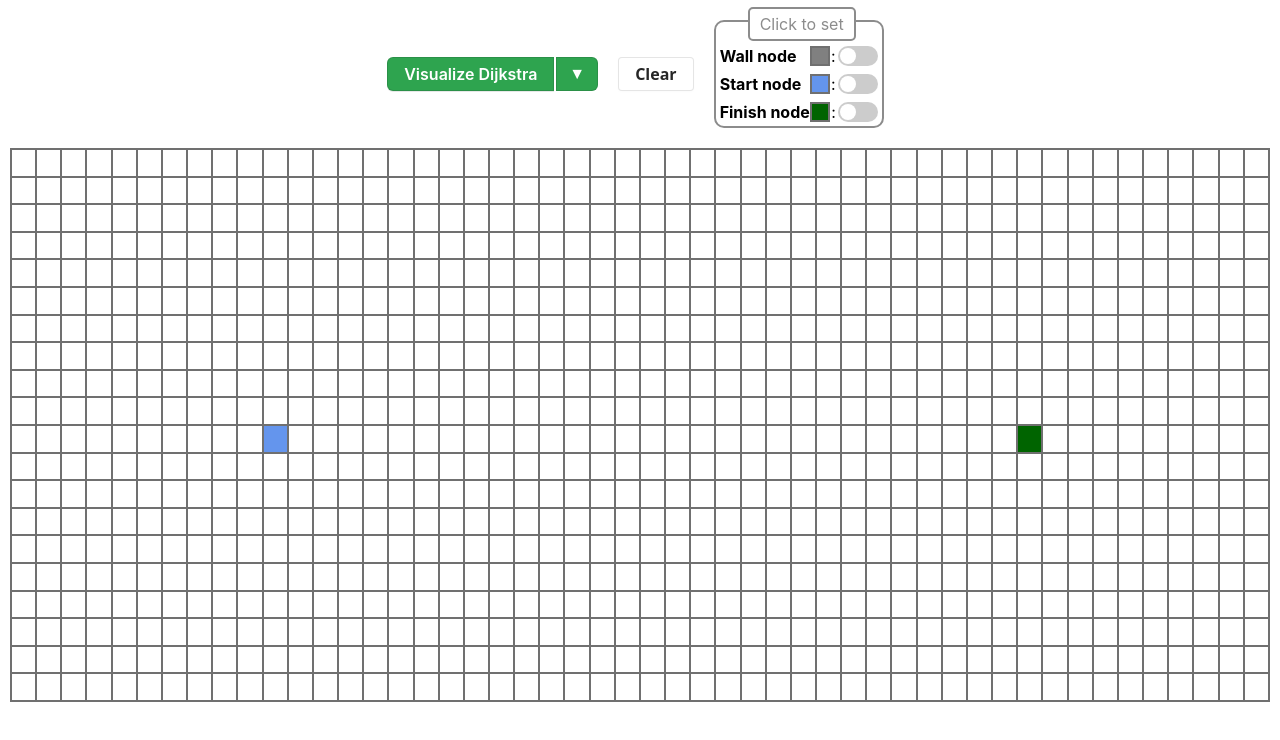
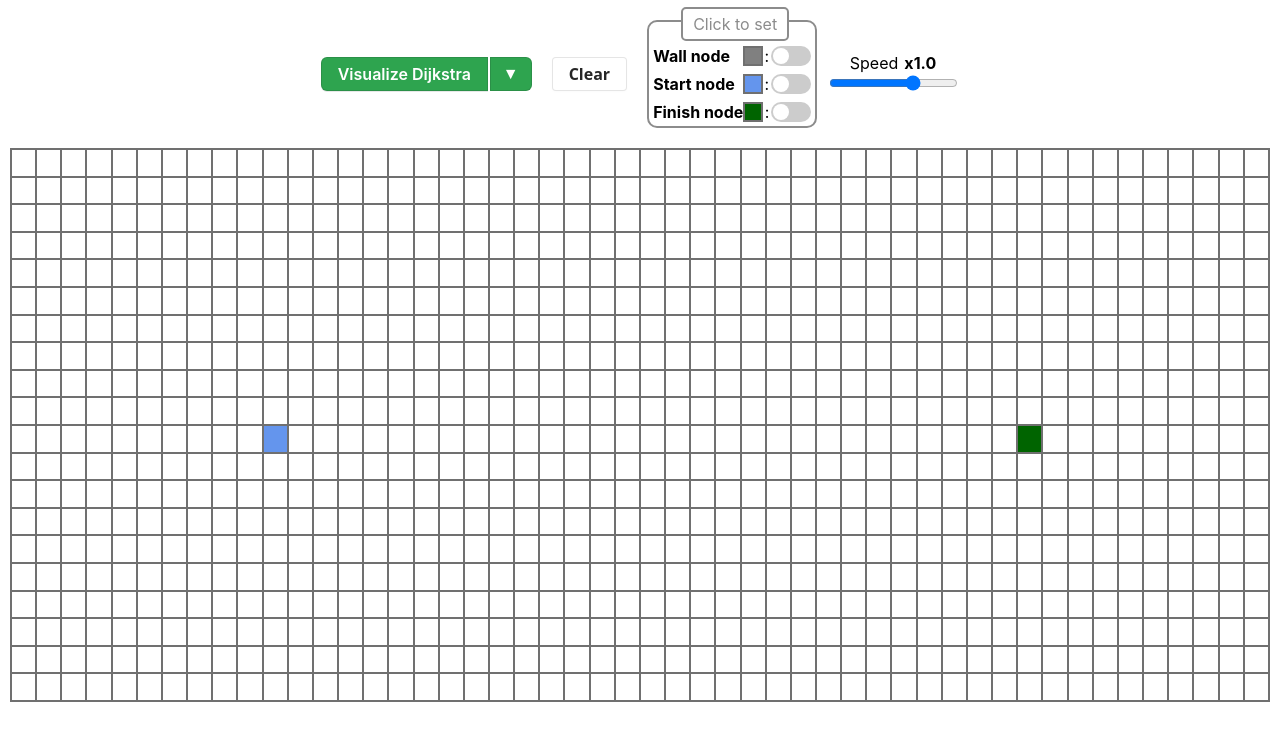
Before and after one commit to Elvin-dang/pathfinder-visualizer, a React (Create React App) app: page / in a window 1280 px wide. Shown: the top 740 px of the page. Built offline with nearby package versions, Linux system fonts and the light colour scheme.

Commit message:
Add visualize speed

```diff
--- a/src/PathFinder/PathFinder.css
+++ b/src/PathFinder/PathFinder.css
@@ -200,3 +200,13 @@
 #finish-node {
   background-color: darkgreen;
 }
+
+.speed-wrapper .speed-title .speed-title-number {
+  font-weight: bold;
+  display: inline-block;
+  min-width: 35px;
+}
+
+.speed-wrapper .speed-slider:disabled {
+  cursor: not-allowed;
+}
--- a/src/PathFinder/PathFinder.jsx
+++ b/src/PathFinder/PathFinder.jsx
@@ -23,6 +23,7 @@ const PathFinder = () => {
   const [startNodeToggle, setStartNodeToggle] = useState(false);
   const [finishNodeToggle, setFinishNodeToggle] = useState(false);
   const [algorithm, setAlgorithm] = useState("Dijkstra");
+  const [speed, setSpeed] = useState(15);
 
   const wallRef = useRef(null);
   const startNodeRef = useRef(null);
@@ -30,6 +31,7 @@ const PathFinder = () => {
   const visualizeBtnRef = useRef(null);
   const dropdownBtnRef = useRef(null);
   const clearBtnRef = useRef(null);
+  const speedInputRef = useRef(null);
 
   useEffect(() => {
     setGrid(createDefaultNewGrid());
@@ -142,6 +144,7 @@ const PathFinder = () => {
     visualizeBtnRef.current.disabled = value;
     dropdownBtnRef.current.disabled = value;
     clearBtnRef.current.disabled = value;
+    speedInputRef.current.disabled = value;
   };
 
   const getStartAndFinishNode = () => {
@@ -164,15 +167,15 @@ const PathFinder = () => {
       if (i === visitedNodes.length) {
         setTimeout(() => {
           animateShortestPath(nodesInShortestPath);
-        }, 10 * i);
+        }, (25 - speed) * i);
         return;
       }
       if (!visitedNodes[i].isStartNode && !visitedNodes[i].isFinishNode)
         setTimeout(() => {
           const node = visitedNodes[i];
           node.ref.current.className = "node node-visited";
-        }, 10 * i);
-      else setTimeout(() => {}, 10 * i);
+        }, (25 - speed) * i);
+      else setTimeout(() => {}, (25 - speed) * i);
     }
   };
 
@@ -185,14 +188,15 @@ const PathFinder = () => {
         setTimeout(() => {
           const node = nodesInShortestPath[i];
           node.ref.current.className = "node node-shortest-path";
-        }, 50 * i);
+        }, 5 * (25 - speed) * i);
       if (nodesInShortestPath[i].isFinishNode) {
-        setTimeout(() => disable(false), 50 * i);
+        setTimeout(() => disable(false), 5 * (25 - speed) * i);
       }
     }
   };
 
   const visualize = () => {
+    setGrid(grid.map((row) => row.slice()));
     let { startNode, finishNode } = getStartAndFinishNode();
     let visitedNodes;
     switch (algorithm) {
@@ -273,6 +277,26 @@ const PathFinder = () => {
             />
           </div>
         </div>
+        <div className="speed-wrapper">
+          <div className="speed-title">
+            Speed{" "}
+            <span className="speed-title-number">
+              x{(10 / (25 - speed)).toFixed(1)}
+            </span>
+          </div>
+          <input
+            className="speed-slider"
+            type="range"
+            min={5}
+            max={20}
+            value={speed}
+            step={1}
+            ref={speedInputRef}
+            onChange={(e) => {
+              setSpeed(e.target.value);
+            }}
+          />
+        </div>
       </div>
       <div className="grid">
         {grid.map((row, rowInx) => (
```
